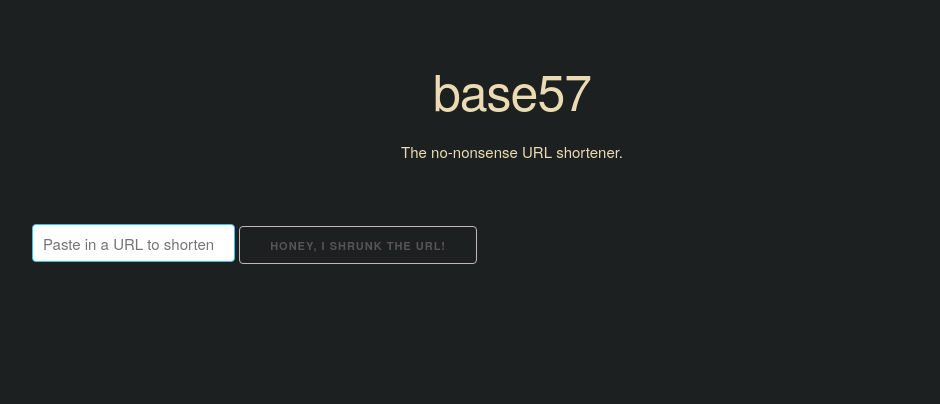
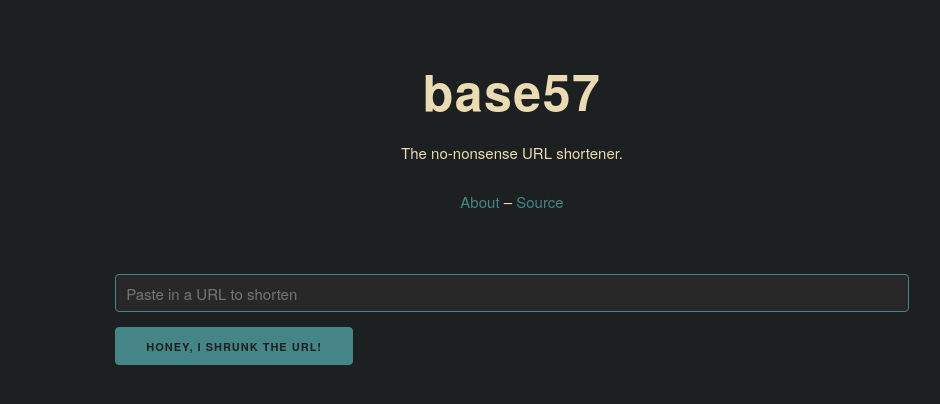
Before and after one commit to DavidPratt512/base57, a Flask app: page / in a window 1280 px wide. Shown: the top 404 px of the page, without its empty margins (128-1068 px from the left). Run offline with Flask 2, Linux system fonts and the light colour scheme.

Commit message:
Improve CSS for index.html; Title is now link; Add 'About' and 'Source' links in header

```diff
--- a/static/css/custom.css
+++ b/static/css/custom.css
@@ -17,6 +17,13 @@ a:hover {
     text-decoration: underline;
 }
 
+a#title-link {
+    color: #ebdbb2;
+    text-decoration:none;
+    font-weight: bold;
+    letter-spacing: 0.15rem;
+}
+
 ul, ol {
     padding-left: 4rem;
 }
@@ -24,6 +31,36 @@ ul, ol {
 ul, ol > li > p {
     padding-top: 1rem;
     padding-left: 2rem;
+}
+
+input[type="url"] {
+    background-color: #282828;
+    border-color: #ebdbb2;
+}
+
+input[type="url"]:focus {
+    border: 1px solid #458588;
+}
+
+button.button-primary,
+input[type="submit"].button-primary {
+    color: #1d2021;
+    background-color: #458588;
+    border-color: #458588;
+}
+
+button.button-primary:hover,
+input[type="submit"].button-primary:hover {
+    color: #1d2021;
+    background-color: #83a598;
+    border-color: #83a598;
+}
+
+.button.button-primary:focus,
+input[type="submit"].button-primary:focus, {
+    color: #1d2021;
+    background-color: #83a598;
+    border-color: #83a598;
 }
 
 .header {
@@ -45,6 +82,10 @@ ul, ol > li > p {
     border-bottom: 1px solid #a89984;
     padding: 4rem 0rem 0rem;
     margin-bottom: 0;
+}
+
+.doc-section.last-section {
+    border-bottom: none;
 }
 
 code {
--- a/templates/about.html
+++ b/templates/about.html
@@ -152,7 +152,7 @@
       <p>The relationship between successive shortlinks is unclear without knowing how they were generated, which was the goal all along.</p>
       <p>All that's left is to figure out how to turn a shortlink into a database key... luckily that isn't too bad. Simply convert the shortlink from base 57 into plain-old base 10 and multiply by the inverse multiplier modulo 57<sup>4</sup>. That's it.</p>
   </div>
-  <div id="conclusion" class="doc-section">
+  <div id="conclusion" class="doc-section last-section">
       <h4 class="section-header">Conclusion</h4>
       <p>Recall the three steps of a URL shortener. Here they are again but annotated with what has been discussed:</p>
       <ol>
@@ -166,5 +166,6 @@
               <p>The server decodes the key from base 57 into base 10, then multiplies this with the <em>inverse multiplier</em> modulo 57<sup>4</sup> to obtain the database key. The server looks up the key in the database and returns the associated URL to the client.</p>
           </li>
       </ol>
+      <p>You can check out the <a href="https://github.com/DavidPratt512/base57">source code</a> for even more detail.</p>
   </div>
 {% endblock %}
--- a/templates/base.html
+++ b/templates/base.html
@@ -5,10 +5,10 @@
 	<meta name="viewport" content="width=device-width, initial-scale=1">
 	<meta http-equiv="X-UA-Compatible" content="ie=edge">
 	<meta name="author" content="David Pratt">
-  <link rel="stylesheet" href="{{ url_for('static', filename='css/normalize.css') }}">
-  <link rel="stylesheet" href="{{ url_for('static', filename='css/skeleton.css') }}">
-  <link rel="stylesheet" href="{{ url_for('static', filename='css/custom.css') }}">
-  <link rel="shortcut icon" href="{{ url_for('static', filename='favicon.ico') }}">
+    <link rel="stylesheet" href="{{ url_for('static', filename='css/normalize.css') }}">
+    <link rel="stylesheet" href="{{ url_for('static', filename='css/skeleton.css') }}">
+    <link rel="stylesheet" href="{{ url_for('static', filename='css/custom.css') }}">
+    <link rel="shortcut icon" href="{{ url_for('static', filename='favicon.ico') }}">
 	{% block head %}{% endblock %}
 </head>
 
@@ -16,8 +16,9 @@
 <body>
     <div class="container">
         <header class="header">
-            <h1>base57</h1>
+            <h1><a href="/" id="title-link">base57</a></h1>
             <p>The no-nonsense URL shortener.</p>
+            <p><a href="/about">About</a> &ndash; <a href="https://github.com/DavidPratt512/base57">Source</a></p>
         </header>
         {% block body %}{% endblock %}
     </div>
--- a/templates/index.html
+++ b/templates/index.html
@@ -7,24 +7,26 @@
 {% endblock %}
 
 {% block body %}
+    <div class="row">
+        <div class="ten columns offset-by-one">
             <form action="/" method="POST" name="mainform">
-
-        <input type="url" id="url-input" name="url-input" placeholder="{{ long_url if long_url else 'Paste in a URL to shorten' }}" required autofocus>
-        <input type="submit" class="btn" value="{{ button_text }}">
-
+                <input type="url" class="u-full-width" id="url-input" name="url-input" placeholder="{{ long_url if long_url else 'Paste in a URL to shorten' }}" required autofocus>
+                <input type="submit" class="button-primary" value="{{ button_text }}">
             </form>
+        </div>
+    </div>
 
 {% if short_url %}
-<div id="response" class="container">
+<div id="response" class="row">
 
-    <p>
+    <div class="ten columns offset-by-one">
         <b>Your shortlink:</b>
-        <input type="url" class="the-link" value="http://b57.xyz/{{ short_url }}">
+            <input type="url" class="the-link u-full-width" value="http://b57.xyz/{{ short_url }}">
             <!--
                 <a class="the-link" href="http://b57.xyz/{{ short_url }}">http://b57.xyz/{{ short_url }}</a>
             -->
-        <button class="btn link-copy-btn">Copy</button>
-    </p>
+            <button class="button-primary link-copy-btn">Copy</button>
+    </div>
 </div>
 <script type="text/javascript">
     var copyLinkBtn = document.querySelector(".link-copy-btn");
```
Lines whose indentation alone changed are shown as unchanged.
